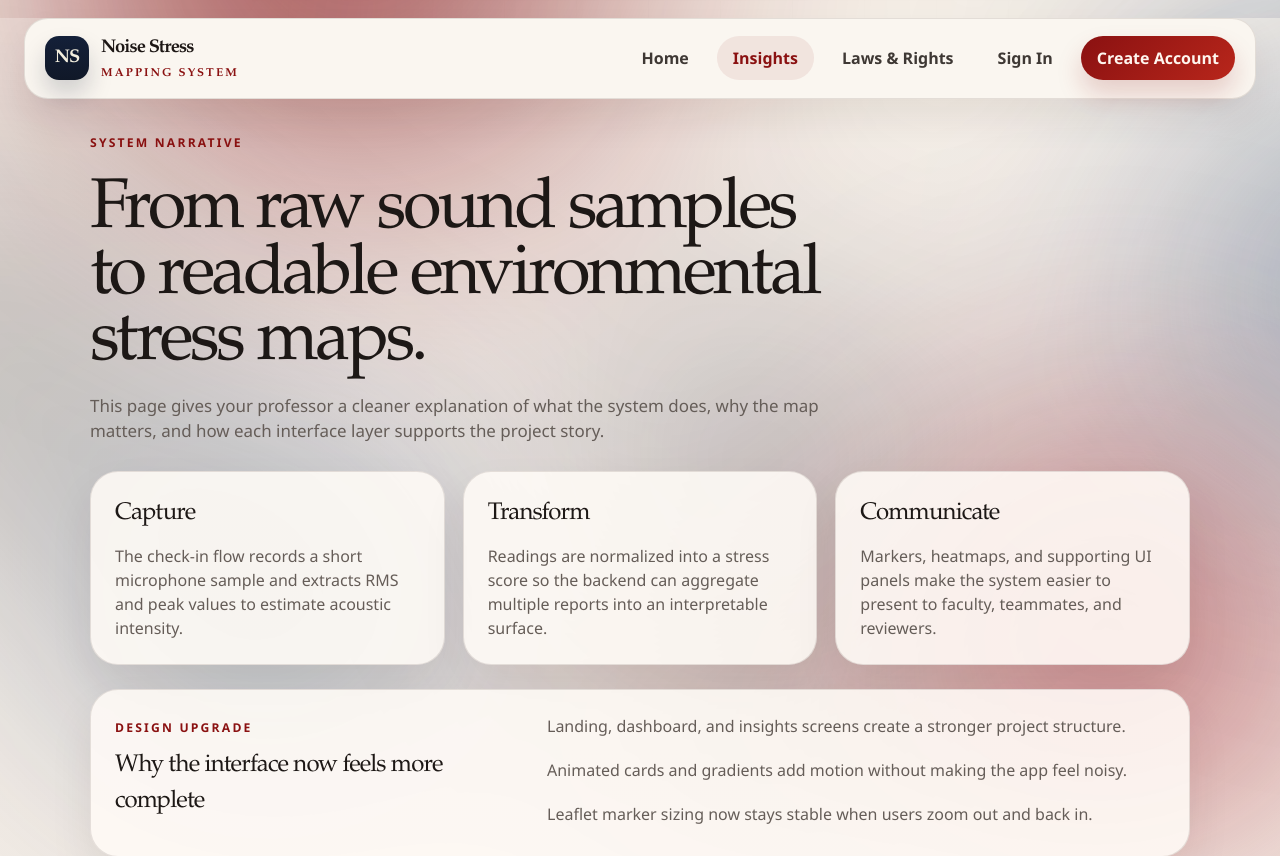
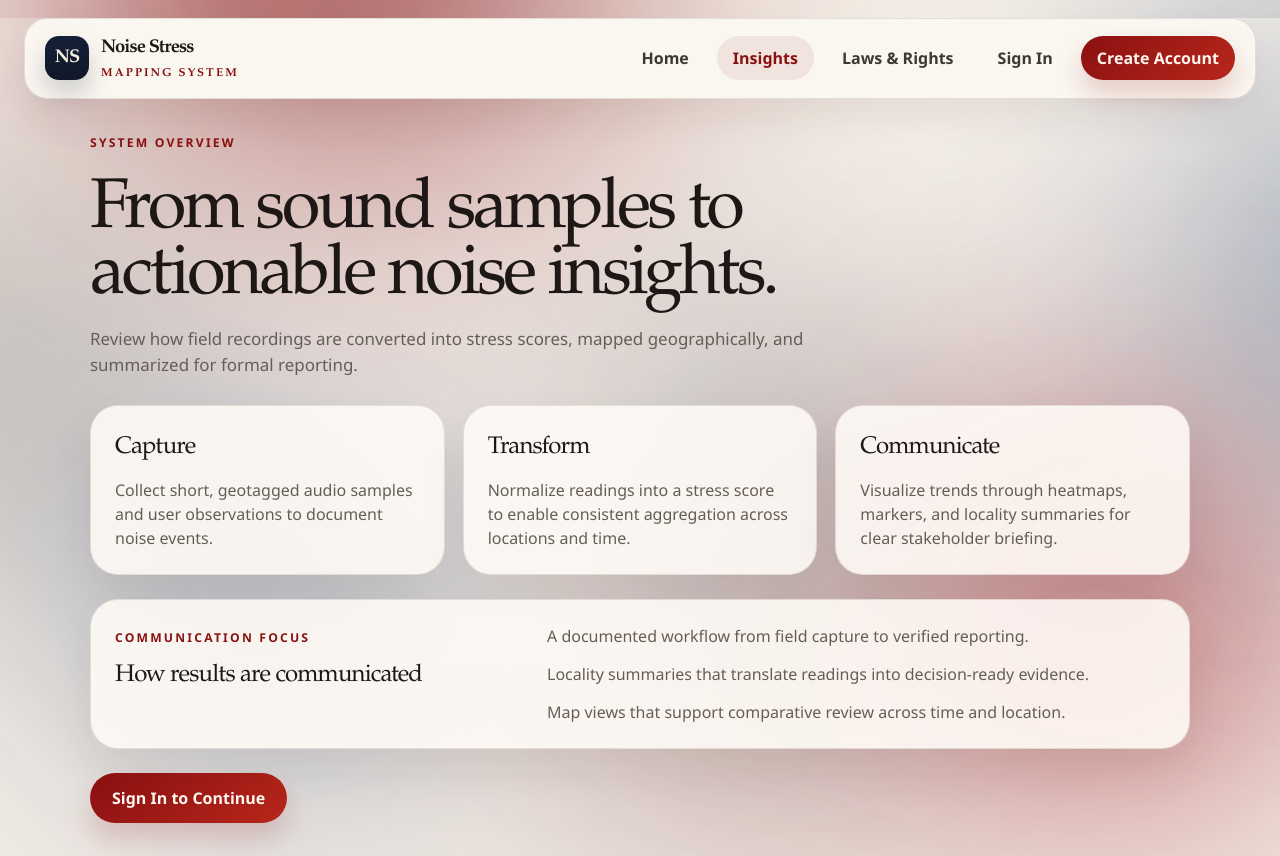
Before and after one commit to nil-aa/Noise-Stress-Mapping-System, a React app in the folder frontend/: page /insights in a window 1280 px wide. Shown: the top 856 px of the page. Built offline with nearby package versions, Linux system fonts and the light colour scheme; no server answers; the HTML template or start-up script is replaced by a standard one.

Commit message:
Content changes in landing pages

```diff
--- a/frontend/src/pages/Insights.jsx
+++ b/frontend/src/pages/Insights.jsx
@@ -6,15 +6,15 @@ import "./Insights.css";
 const sections = [
   {
     title: "Capture",
-    text: "The check-in flow records a short microphone sample and extracts RMS and peak values to estimate acoustic intensity.",
+    text: "Collect short, geotagged audio samples and user observations to document noise events.",
   },
   {
     title: "Transform",
-    text: "Readings are normalized into a stress score so the backend can aggregate multiple reports into an interpretable surface.",
+    text: "Normalize readings into a stress score to enable consistent aggregation across locations and time.",
   },
   {
     title: "Communicate",
-    text: "Markers, heatmaps, and supporting UI panels make the system easier to present to faculty, teammates, and reviewers.",
+    text: "Visualize trends through heatmaps, markers, and locality summaries for clear stakeholder briefing.",
   },
 ];
 
@@ -27,11 +27,11 @@ function Insights() {
 
       <main className="insights-main">
         <section className="insights-hero">
-          <span className="section-label">System Narrative</span>
-          <h1>From raw sound samples to readable environmental stress maps.</h1>
+          <span className="section-label">System Overview</span>
+          <h1>From sound samples to actionable noise insights.</h1>
           <p>
-            This page gives your professor a cleaner explanation of what the system does, why the
-            map matters, and how each interface layer supports the project story.
+            Review how field recordings are converted into stress scores, mapped geographically,
+            and summarized for formal reporting.
           </p>
         </section>
 
@@ -46,13 +46,13 @@ function Insights() {
 
         <section className="insights-band">
           <div>
-            <span className="section-label">Design Upgrade</span>
-            <h2>Why the interface now feels more complete</h2>
+            <span className="section-label">Communication Focus</span>
+            <h2>How results are communicated</h2>
           </div>
           <div className="insights-list">
-            <p>Landing, dashboard, and insights screens create a stronger project structure.</p>
-            <p>Animated cards and gradients add motion without making the app feel noisy.</p>
-            <p>Leaflet marker sizing now stays stable when users zoom out and back in.</p>
+            <p>A documented workflow from field capture to verified reporting.</p>
+            <p>Locality summaries that translate readings into decision-ready evidence.</p>
+            <p>Map views that support comparative review across time and location.</p>
           </div>
         </section>
 
--- a/frontend/src/pages/Landing.css
+++ b/frontend/src/pages/Landing.css
@@ -29,8 +29,8 @@
 
 .landing-copy h1 {
   margin: 14px 0 18px;
-  max-width: 11ch;
-  font-size: clamp(3.2rem, 6vw, 5.6rem);
+  max-width: 12.65ch;
+  font-size: calc(clamp(3.2rem, 6vw, 5.6rem) - 2px);
   line-height: 0.9;
   letter-spacing: -0.06em;
   color: #1d1816;
--- a/frontend/src/pages/Landing.jsx
+++ b/frontend/src/pages/Landing.jsx
@@ -5,19 +5,19 @@ import "./Landing.css";
 
 const features = [
   {
-    title: "Live geospatial dashboard",
+    title: "Integrated geospatial dashboard",
     description:
-      "Watch your map refresh with personal readings, nearby reports, and heatmap overlays in one presentation-ready screen.",
+      "View personal readings, nearby activity, and heatmap layers in a single, decision-ready map.",
   },
   {
-    title: "Field-friendly check-ins",
+    title: "Structured field check-ins",
     description:
-      "Capture short microphone samples, estimate stress intensity, and save observations directly back to the mapping backend.",
+      "Record short audio samples, rate stress intensity, and store observations with time and location.",
   },
   {
-    title: "Clear communication layer",
+    title: "Actionable locality reporting",
     description:
-      "Landing, insights, and dashboard pages now give the project a stronger story for demos, viva reviews, and faculty evaluation.",
+      "Generate locality summaries with evidence, trends, and recommendations to support formal complaints or planning.",
   },
 ];
 
@@ -31,19 +31,19 @@ function Landing() {
       <main className="landing-main">
         <section className="landing-hero">
           <div className="landing-copy">
-            <span className="section-label">Urban Sound Analytics</span>
-            <h1>Noise stress mapping for smarter environmental storytelling.</h1>
+            <span className="section-label">Environmental Noise Monitoring</span>
+            <h1>Visualizing Noise to Improve Urban Living</h1>
             <p>
-              Present a system that feels complete: a polished landing page, animated interface,
-              protected live dashboard, and insight-driven design built around real spatial data.
+              Collect geotagged noise readings, analyze stress trends, and deliver localized insights
+              for communities, researchers, and public authorities.
             </p>
 
             <div className="landing-actions">
               <Link className="landing-primary" to={hasToken ? "/dashboard" : "/register"}>
-                {hasToken ? "Open Dashboard" : "Launch Project"}
+                {hasToken ? "Open Dashboard" : "Create Account"}
               </Link>
               <Link className="landing-secondary" to="/insights">
-                Explore Insights
+                View Insights
               </Link>
             </div>
 
--- a/frontend/src/pages/Laws.jsx
+++ b/frontend/src/pages/Laws.jsx
@@ -6,17 +6,17 @@ const legalCards = [
   {
     title: "Core Rule",
     detail:
-      "Noise Pollution (Regulation and Control) Rules, 2000 is the main central framework used in India for ambient-noise zoning, loudspeaker limits, and silence-zone protections.",
+      "The Noise Pollution (Regulation and Control) Rules, 2000 provide the national framework for ambient-noise limits, zoning categories, and loudspeaker restrictions.",
   },
   {
     title: "Where It Applies",
     detail:
-      "Tamil Nadu and Chennai follow the central framework together with enforcement by the Tamil Nadu Pollution Control Board, local police, and district administration.",
+      "In Tamil Nadu, the central framework is enforced through the Tamil Nadu Pollution Control Board, district administration, and local police under applicable notifications.",
   },
   {
     title: "Why It Matters",
     detail:
-      "Repeated night construction, loud parties, industrial noise, and loudspeakers can all become complaint-ready evidence issues when they breach time or ambient limits.",
+      "Consistent documentation of night-time construction, events, or amplified sound helps establish patterns against time and zone limits.",
   },
 ];
 
@@ -63,9 +63,9 @@ function Laws() {
           <span className="section-label">Laws & Rights</span>
           <h1>Noise-law guidance for Chennai and Tamil Nadu users.</h1>
           <p>
-            This page is a practical reading companion, not personal legal advice. The summaries
-            below are based on official or primary public sources checked on April 2, 2026, and are
-            meant to help users understand what kind of disturbance patterns are worth documenting.
+            This page is a practical overview and not personal legal advice. The summaries below
+            are based on official or primary public sources reviewed on April 2, 2026, and are
+            intended to guide what to document and where to escalate a complaint.
           </p>
         </section>
 
@@ -83,8 +83,8 @@ function Laws() {
             <span className="section-label">Ambient Limits</span>
             <h2>Common ambient noise limits used in India</h2>
             <p>
-              CPCB publishes the standard day and night limits for different land-use categories.
-              Day is generally 6:00 AM to 10:00 PM and night is 10:00 PM to 6:00 AM.
+              CPCB publishes day and night limits by land-use category. Day is generally 6:00 AM to
+              10:00 PM and night is 10:00 PM to 6:00 AM, subject to local notifications.
             </p>
           </div>
 
@@ -113,14 +113,14 @@ function Laws() {
         <section className="laws-panel">
           <div className="laws-panel-copy">
             <span className="section-label">Practical Rules</span>
-            <h2>What users usually care about most</h2>
+            <h2>Key practical points</h2>
           </div>
 
           <div className="laws-list">
-            <p>Loudspeakers and public-address systems are generally restricted at night, especially between 10:00 PM and 6:00 AM, unless a lawful exception applies.</p>
-            <p>Silence zones around places such as hospitals and educational institutions carry stricter limits.</p>
-            <p>Recurring construction, event, traffic, or party noise becomes much stronger evidence when users can show timing, repetition, and night-time impact.</p>
-            <p>Police and pollution-control enforcement can both become relevant depending on urgency and the nature of the disturbance.</p>
+            <p>Loudspeakers and public-address systems are generally restricted at night, unless a lawful exception applies.</p>
+            <p>Silence zones around hospitals and educational institutions carry stricter limits.</p>
+            <p>Recurring construction, event, traffic, or party noise is stronger evidence when timing, repetition, and night-time impact are documented.</p>
+            <p>Police or pollution-control authorities may be relevant depending on urgency and the nature of the disturbance.</p>
           </div>
         </section>
 
@@ -143,7 +143,7 @@ function Laws() {
         <section className="laws-panel">
           <div className="laws-panel-copy">
             <span className="section-label">Official Sources</span>
-            <h2>Primary links</h2>
+            <h2>Primary sources</h2>
           </div>
 
           <div className="source-list">
```
